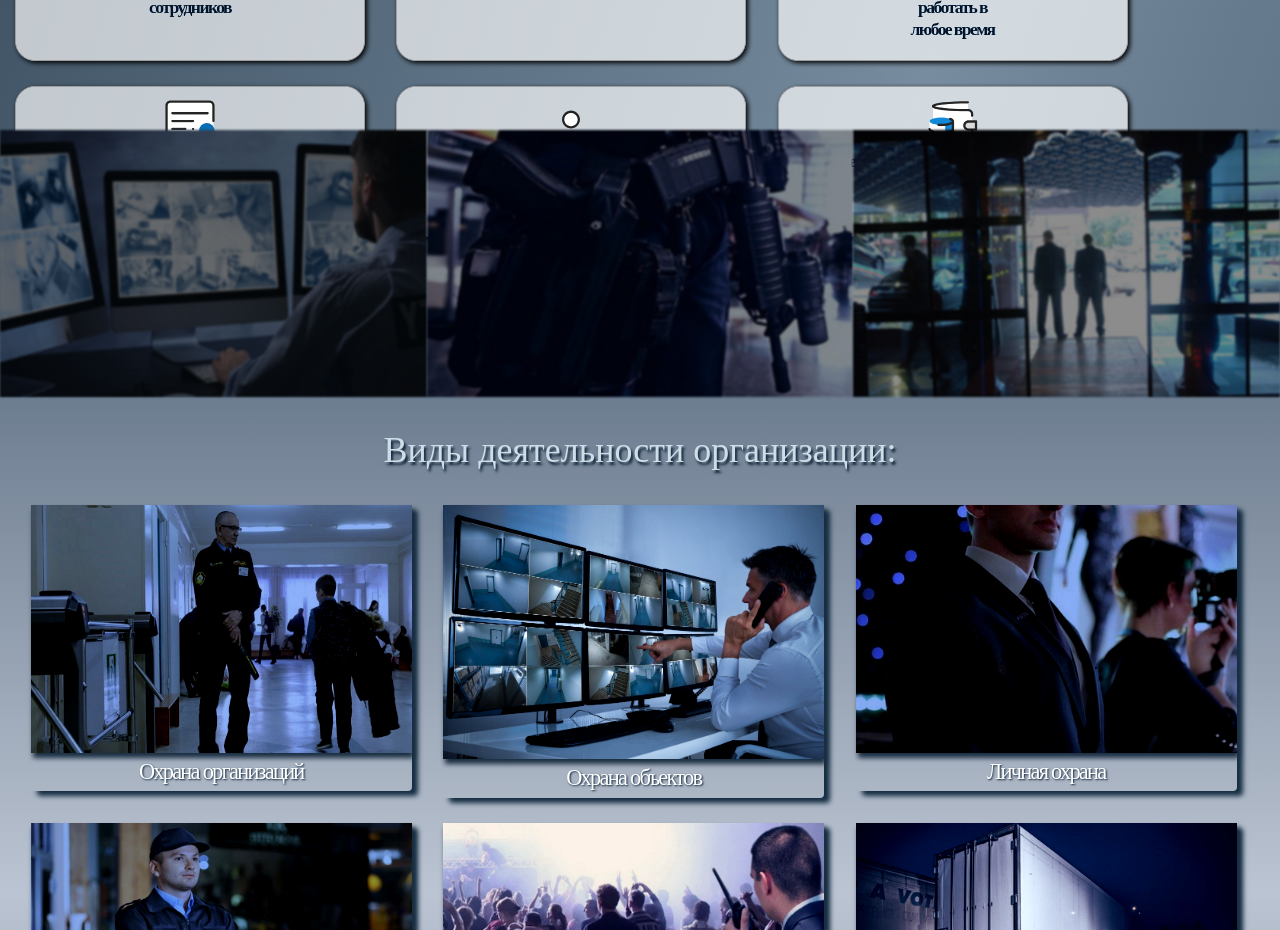
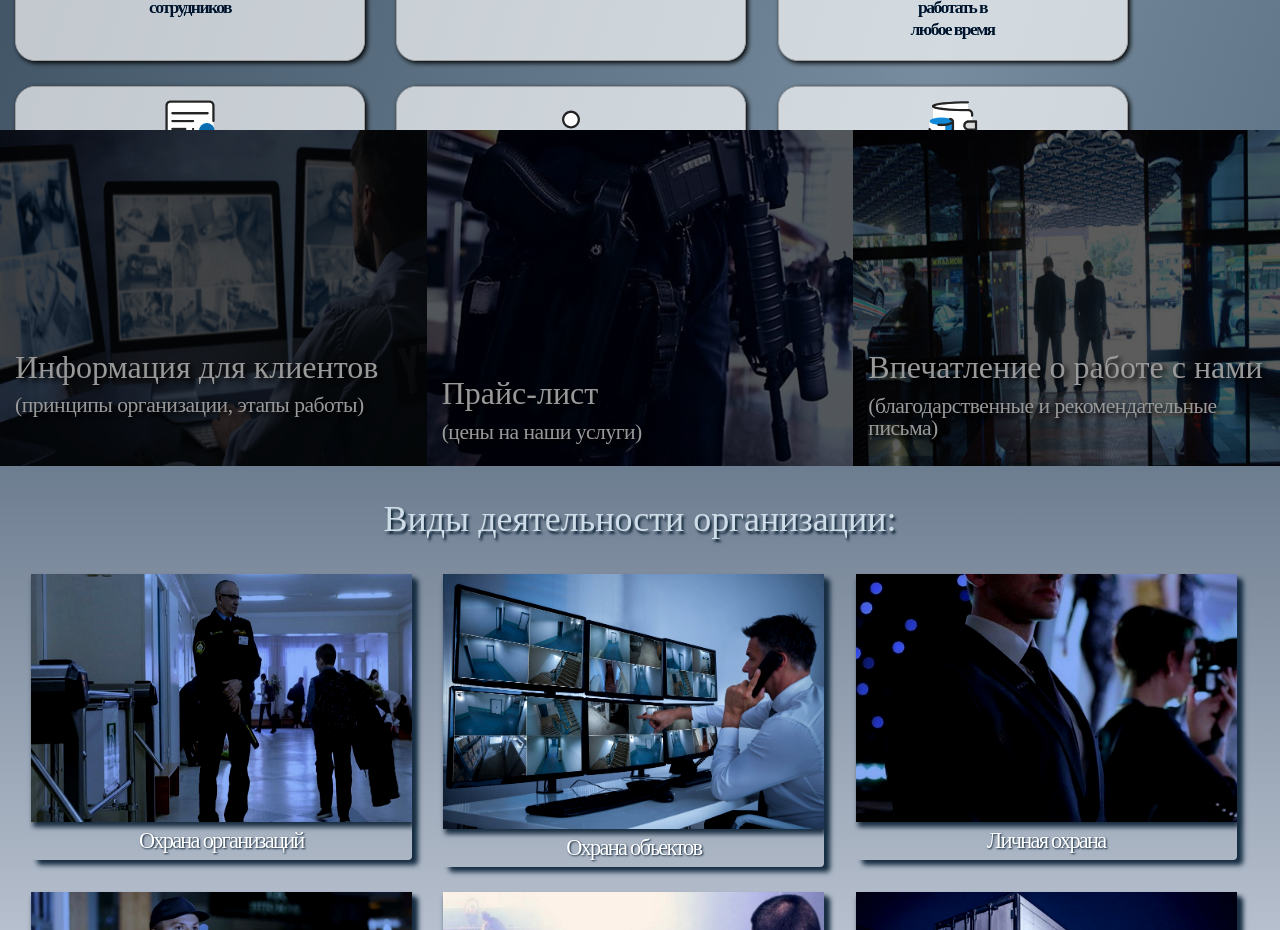
Before and after one commit to AnigalHub/Valencia, a Nuxt app: page / in a window 1280 px wide. Shown: the part 1020-1950 px from the top of the page. Built offline with nearby package versions, Linux system fonts and the light colour scheme.

Commit message:
добавлено описание и ссылки

```diff
--- a/components/LandingPage/type.vue
+++ b/components/LandingPage/type.vue
@@ -1,11 +1,19 @@
 <template>
-    <div id="Type">
-      <b-row>
-        <b-col v-for="(image, index) in Images" :key="index">
-          <img :src="image.src" :alt="image.alt"/>
-        </b-col>
-      </b-row>
+  <div class="container-inner">
+    <div class="section" v-for="(category, index) in Categories" :key="index">
+
+      <div class="content">
+        <router-link :to="category.link">
+        <div class="container">
+          <h2>{{category.category}}</h2>
+          <div class="text1">{{category.descr_category}}</div>
+        </div>
+        </router-link>
+      </div>
+
+      <div class="overlay"></div>
     </div>
+  </div>
 </template>
 
 <script>
@@ -16,29 +24,18 @@
           Categories:[
             {
               link:"/selection_and_supply_it",
-              category:"ИТ-Решения"
+              category:"Информация для клиентов",
+              descr_category:"(принципы организации, этапы работы)",
             },
             {
               link:"/laboratory",
-              category:"Лаборатория"
+              category:"Прайс-лист",
+              descr_category:"(цены на наши услуги)",
             },
             {
               link:"/supply",
-              category:"Поставка ЭКБ и КИ"
-            },
-          ],
-          Images:[
-            {
-              src: "LandingPage/about_company.jpg",
-              alt: "о_компании",
-            },
-            {
-              src: "LandingPage/tariffs.jpg",
-              alt: "тарифы_компании",
-            },
-            {
-              src: "LandingPage/thanksgiving_letters.jpg",
-              alt: "благодарственные_письма_компании",
+              category:"Впечатление о работе с нами",
+              descr_category:"(благодарственные и рекомендательные письма)",
             },
           ],
         }
@@ -46,13 +43,108 @@
     }
 </script>
 
-<style scoped>
-  .col{
-    padding: 0 !important;
+<style scoped lang="scss">
+  .container-inner {
+    display: flex;
+    height: 42vh;
+    max-width: 100%;
   }
-  img{
-    filter: brightness(55%) blur(1px);
-    min-height: 65px;
+  .container div{
+    text-align: left;
+  }
+  h2{
+  font-family: 'Yeseva One', cursive;
+  }
+  .section:first-child h2{
+    padding-top: 60%;
+  }
+  .section:nth-child(2) h2{
+    padding-top: 122%;
+  }
+  .section:nth-child(3) h2{
+    padding-top: 55%;
+  }
+  .section {
+    flex: 1;
+    display: flex;
+    align-items: stretch;
+    height: 100%;
+    overflow: hidden;
+    background-size: cover;
+    background-position: center;
+    color: #fff;
+    transition: flex .4s ease;
+    position: relative;
+    filter: brightness(60%);
+  }
+  .section:first-child{
+    background: url(../../static/LandingPage/about_company.jpg) ;
+    background-size: 100% 100%;
+  }
+  .section:nth-child(2){
+    background: url(../../static/LandingPage/tariffs.jpg);
+    background-size: 100% 100%;
+  }
+  .section:last-child{
+    background: url(../../static/LandingPage/thanksgiving_letters.jpg);
+    background-size: 100% 100%;
+  }
+  .section {
+  a{
+    color: white;
+    font-family: 'Exo 2', sans-serif;
+  }
+    &:hover h2{
+      text-decoration:underline;
+    }
+    &:hover .container div{
+      text-decoration:none !important;
+    }
+  a:hover{
+    color: white;
+    font-weight: 600 !important; text-decoration:none !important;
+  }
+  }
+  .section .overlay {
+    background-color: rgba(0, 0, 0, 0.4);
     width: 100%;
+    height: 100%;
+    position: absolute;
+    transition: background-color .8s ease;
+  }
+  .section .content {
+    z-index: 1;
+    text-shadow: #000000 3px 3px  5px;
+    text-align: left;
+  }
+
+  .section:hover .overlay
+  {
+    background-color: rgba(0, 0, 0, 0.05);
+  }
+  .text1{
+    font-family: 'Source Serif Pro', serif !important;
+    font-weight: 500;
+    letter-spacing: -.5px;
+    //text-shadow: 1px 1px 80px #ffffff;
+    font-size: 1.35rem;
+    line-height: 1.4rem;
+    text-align: center;
+    color: white;
+  }
+
+
+  @media screen and (max-width: 768px) {
+    .container-inner{
+      display: flex;
+      height: 80vh;
+      flex-direction: column;
+    }
+  }
+  @media screen and (min-width:768px) and (max-width: 992px) {
+    .container-inner{
+      display: flex;
+      height: 40vh;
+    }
   }
 </style>
```
